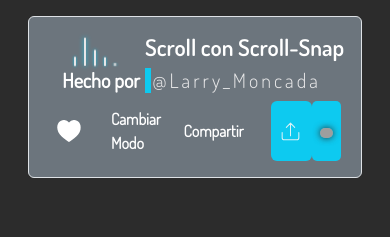
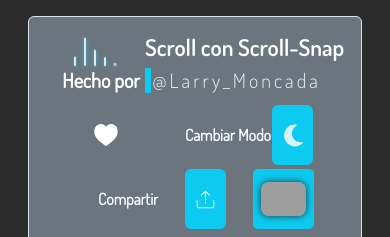
Before and after one commit to larry1sf/scroll-snap, a website: page index.html in a window 390 px wide. Shown: the top 237 px of the page. Drawn offline with Linux system fonts and the light colour scheme; grey boxes are pictures that could not be loaded.

Commit message:
medio responsivo

```diff
--- a/index.html
+++ b/index.html
@@ -76,11 +76,12 @@
           </section>
           <section
             id="mini-menu"
-            class="hstack col-12 col-lg-6 justify-content-lg-between justify-content-evenly"
+            class="hstack flex-sm-nowrap flex-wrap col-12 col-lg-6 justify-content-lg-between justify-content-evenly"
+            style="--bs-gap: 1rem 0"
           >
             <div
               id="favoritos"
-              class="d-flex justify-content-center btn-m"
+              class="d-flex justify-content-center btn-m m-1 m-sm-0"
               tabindex="2"
               txt="favoritos"
             >
--- a/src/style.css
+++ b/src/style.css
@@ -181,7 +181,7 @@ body {
 /* boton de favoritos */
 .btn-m {
   position: relative;
-  height: 100%;
+  height: 60px;
   width: 50px;
   border-radius: 5px;
   &:hover {
```
